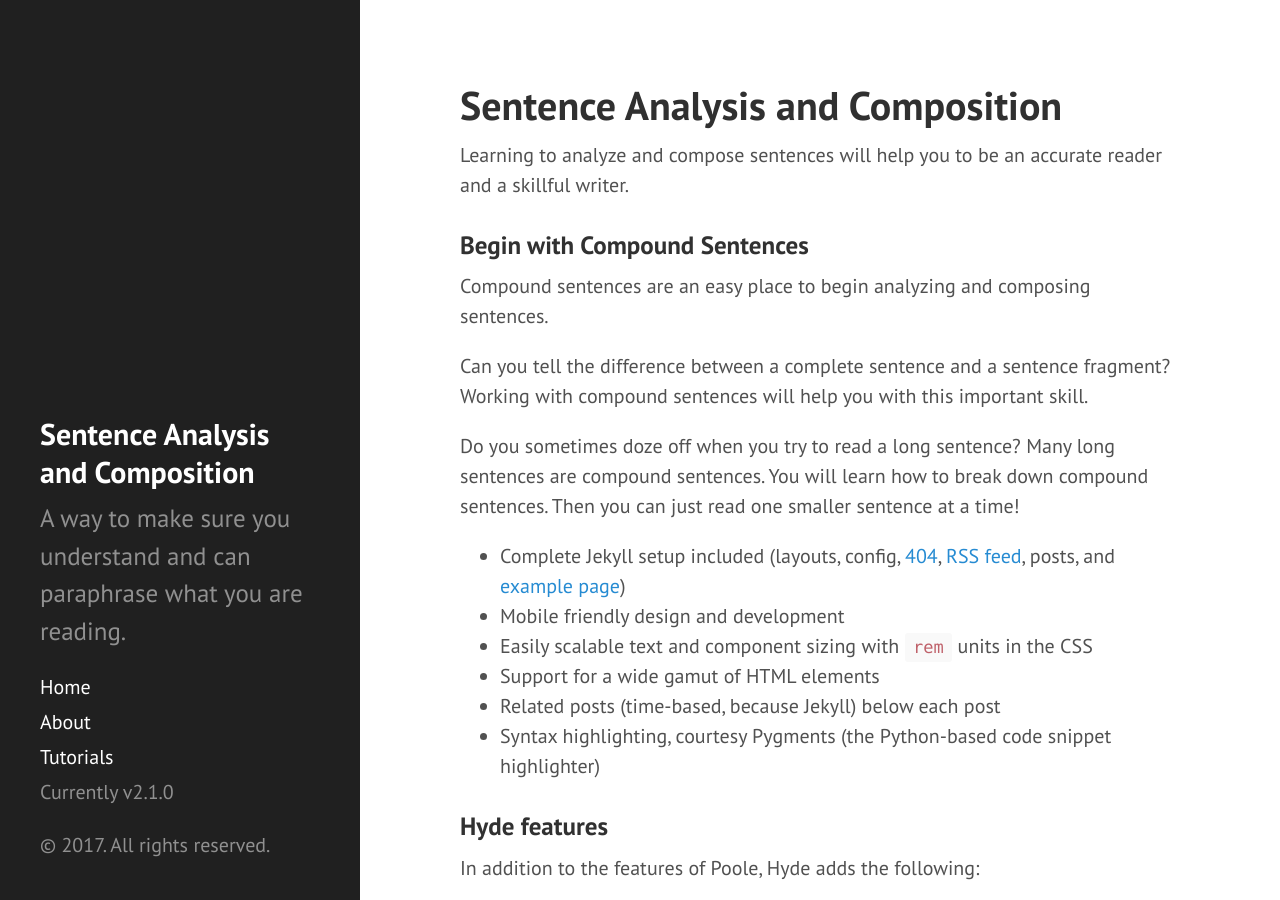
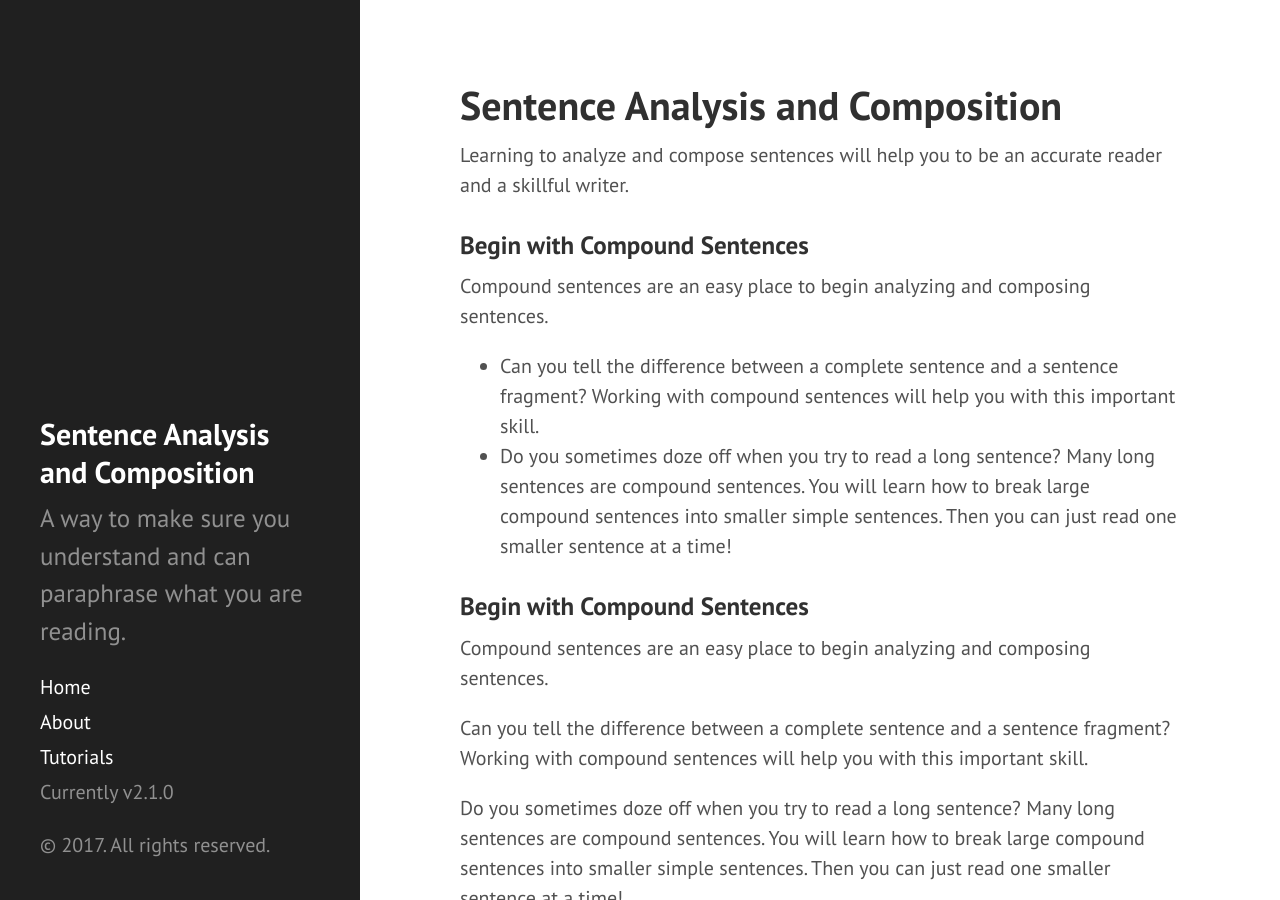
Before and after one commit to srogersact/srogersact.github.io, a Jekyll site: the page index.html, which Jekyll copies as it is, in a window 1280 px wide and 900 px high. Built offline with Jekyll 4.4.1, drawn with Linux system fonts in a browser that asks for light colours; some of the changed text lies outside the part shown.

Commit message:
Experiment with lists.

```diff
--- a/index.html
+++ b/index.html
@@ -93,8 +93,16 @@
 <h3 id="built-on-poole">Begin with Compound Sentences</h3>
 
 <p>Compound sentences are an easy place to begin analyzing and composing sentences. </p>
+<ul>
+  <li>Can you tell the difference between a complete sentence and a sentence fragment? Working with compound sentences will help you with this important skill.</li>
+  <li>Do you sometimes doze off when you try to read a long sentence? Many long sentences are compound sentences. You will learn how to break large compound sentences into smaller simple sentences. Then you can just read one smaller sentence at a time!</li>
+</ul>
+<h3 id="built-on-poole">Begin with Compound Sentences</h3>
+
+<p>Compound sentences are an easy place to begin analyzing and composing sentences. </p>
 <p>Can you tell the difference between a complete sentence and a sentence fragment? Working with compound sentences will help you with this important skill. </p>
-<p>Do you sometimes doze off when you try to read a long sentence? Many long sentences are compound sentences. You will learn how to break down compound sentences. Then you can just read one smaller sentence at a time! </p>
+<p>Do you sometimes doze off when you try to read a long sentence? Many long sentences are compound sentences. You will learn how to break large compound sentences into smaller simple sentences. Then you can just read one smaller sentence at a time! </p>
+
 <ul>
   <li>Complete Jekyll setup included (layouts, config, <a href="/404">404</a>, <a href="/atom.xml">RSS feed</a>, posts, and <a href="/about">example page</a>)</li>
   <li>Mobile friendly design and development</li>
```
